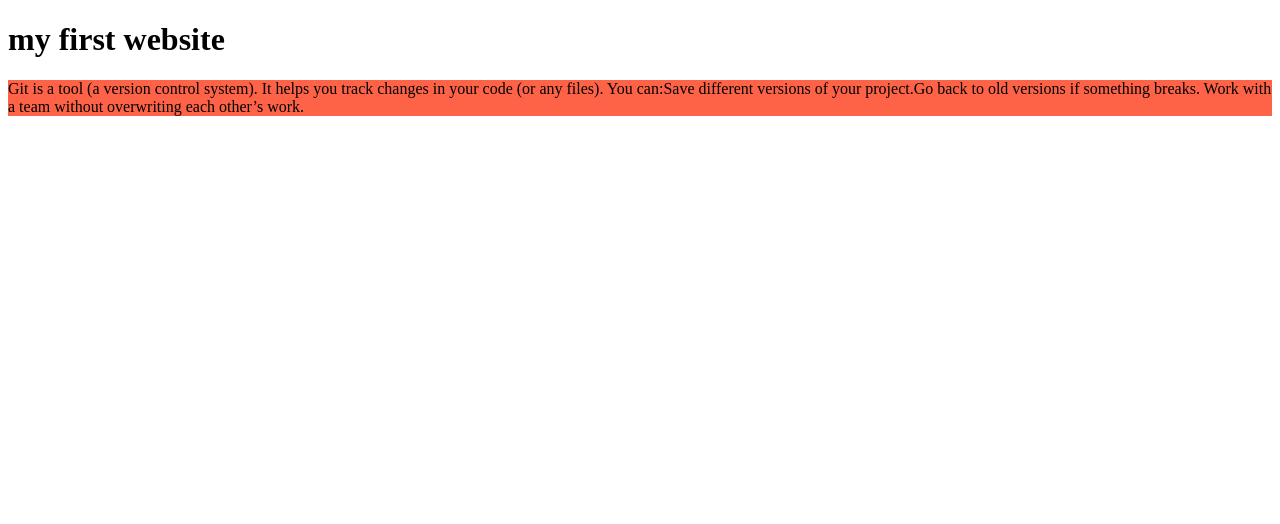
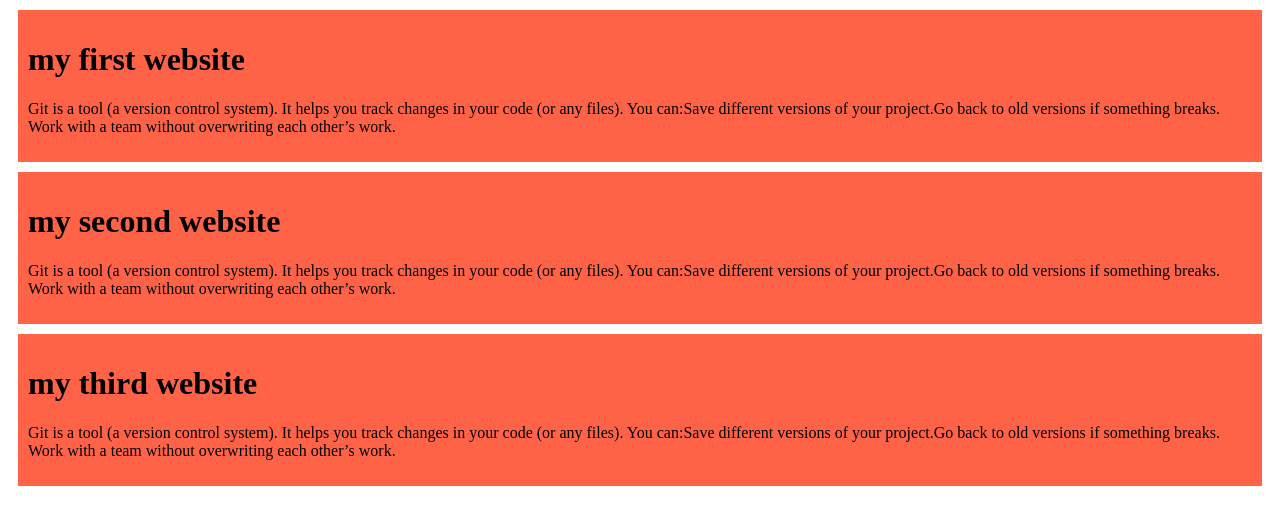
Before and after one commit to Mohammud-Ali313/my-ali-repo, a plain HTML site: page index.html in a window 1280 px wide. Drawn offline with Linux system fonts and the light colour scheme.

Commit message:
second div add

```diff
--- a/index.html
+++ b/index.html
@@ -7,12 +7,29 @@
     <link rel="stylesheet" href="style.css">
 </head>
 <body>
-    <h1>my first website</h1>
+
     <div>
+        <h1>my first website</h1>
         <p>Git is a tool (a version control system).
             It helps you track changes in your code (or any files).
             You can:Save different versions of your project.Go back to old versions if something breaks.
 Work with a team without overwriting each other’s work.</p>
     </div>
+    <div>
+        <h1>my second website</h1>
+        <p>Git is a tool (a version control system).
+            It helps you track changes in your code (or any files).
+            You can:Save different versions of your project.Go back to old versions if something breaks.
+Work with a team without overwriting each other’s work.</p>
+    </div>
+
+    <div>
+        <h1>my third website</h1>
+        <p>Git is a tool (a version control system).
+            It helps you track changes in your code (or any files).
+            You can:Save different versions of your project.Go back to old versions if something breaks.
+Work with a team without overwriting each other’s work.</p>
+    </div>
+
 </body>
 </html>
--- a/style.css
+++ b/style.css
@@ -1,3 +1,5 @@
 div{
     background-color: tomato;
+    padding: 10px;
+    margin: 10px;
 }
```
